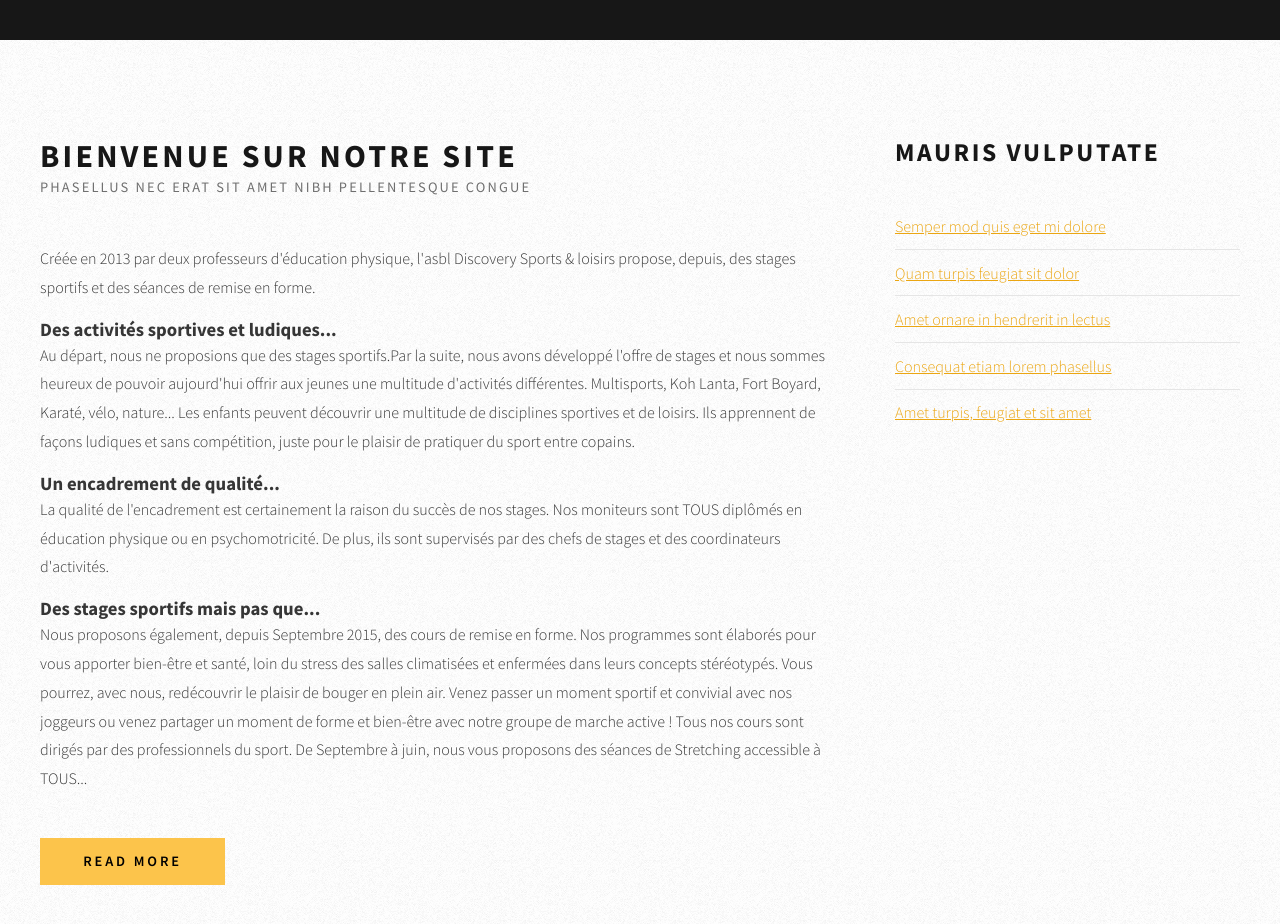
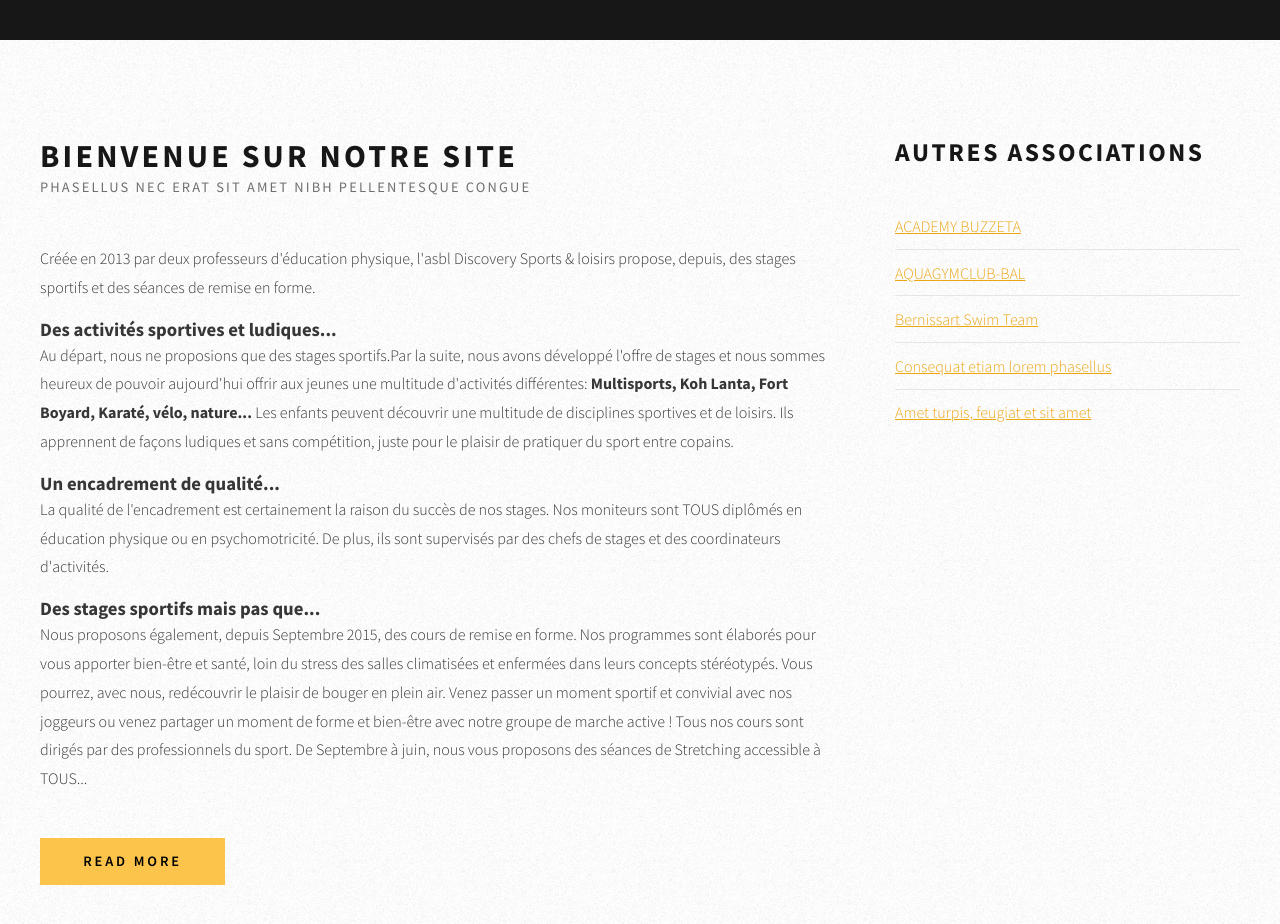
Before and after one commit to ChristineSautelet/Site_Discovery_Sports, a plain HTML site: page index.html in a window 1280 px wide. Shown: the part 960-1884 px from the top of the page. Drawn offline with Linux system fonts and the light colour scheme.

Commit message:
modifications developpement

```diff
--- a/index.html
+++ b/index.html
@@ -56,8 +56,8 @@ Released   : 20130820
 				<span class="byline">Phasellus nec erat sit amet nibh pellentesque congue</span> </div>
 				<p>Créée en 2013 par deux professeurs d'éducation physique, l'asbl Discovery Sports & loisirs propose, depuis, des stages sportifs et des séances de remise en forme.</p>
 				<h3>Des activités sportives et ludiques...</h3>
-				<p>Au départ, nous ne proposions que des stages sportifs.Par la suite, nous avons développé l'offre de stages et nous sommes heureux de pouvoir aujourd'hui offrir aux jeunes une multitude d'activités différentes.
-				Multisports, Koh Lanta, Fort Boyard, Karaté, vélo, nature... Les enfants peuvent découvrir une multitude de disciplines sportives et de loisirs.
+				<p>Au départ, nous ne proposions que des stages sportifs.Par la suite, nous avons développé l'offre de stages et nous sommes heureux de pouvoir aujourd'hui offrir aux jeunes une multitude d'activités différentes:
+				<b>Multisports, Koh Lanta, Fort Boyard, Karaté, vélo, nature...</b> Les enfants peuvent découvrir une multitude de disciplines sportives et de loisirs.
 				Ils apprennent de façons ludiques et sans compétition, juste pour le plaisir de pratiquer du sport entre copains.</p>
 				<h3>Un encadrement de qualité...</h3>
 				<p> La qualité de l'encadrement est certainement la raison du succès de nos stages.
@@ -81,12 +81,12 @@ Released   : 20130820
 		<div id="sidebar">
 			<div class="box1">
 				<div class="title">
-					<h2>Mauris vulputate</h2>
+					<h2>Autres associations</h2>
 				</div>
 				<ul class="style2">
-					<li><a href="#">Semper mod quis eget mi dolore</a></li>
-					<li><a href="#">Quam turpis feugiat sit dolor</a></li>
-					<li><a href="#">Amet ornare in hendrerit in lectus</a></li>
+					<li><a href="http://academybuzzetta-fullcontact-bernissart.e-monsite.com/">ACADEMY BUZZETA</a></li>
+					<li><a href="http://www.aquagymclub-bal.com/">AQUAGYMCLUB-BAL</a></li>
+					<li><a href="http://www.bst-natation.be/">Bernissart Swim Team</a></li>
 					<li><a href="#">Consequat etiam lorem phasellus</a></li>
 					<li><a href="#">Amet turpis, feugiat et sit amet</a></li>
 				</ul>
```
